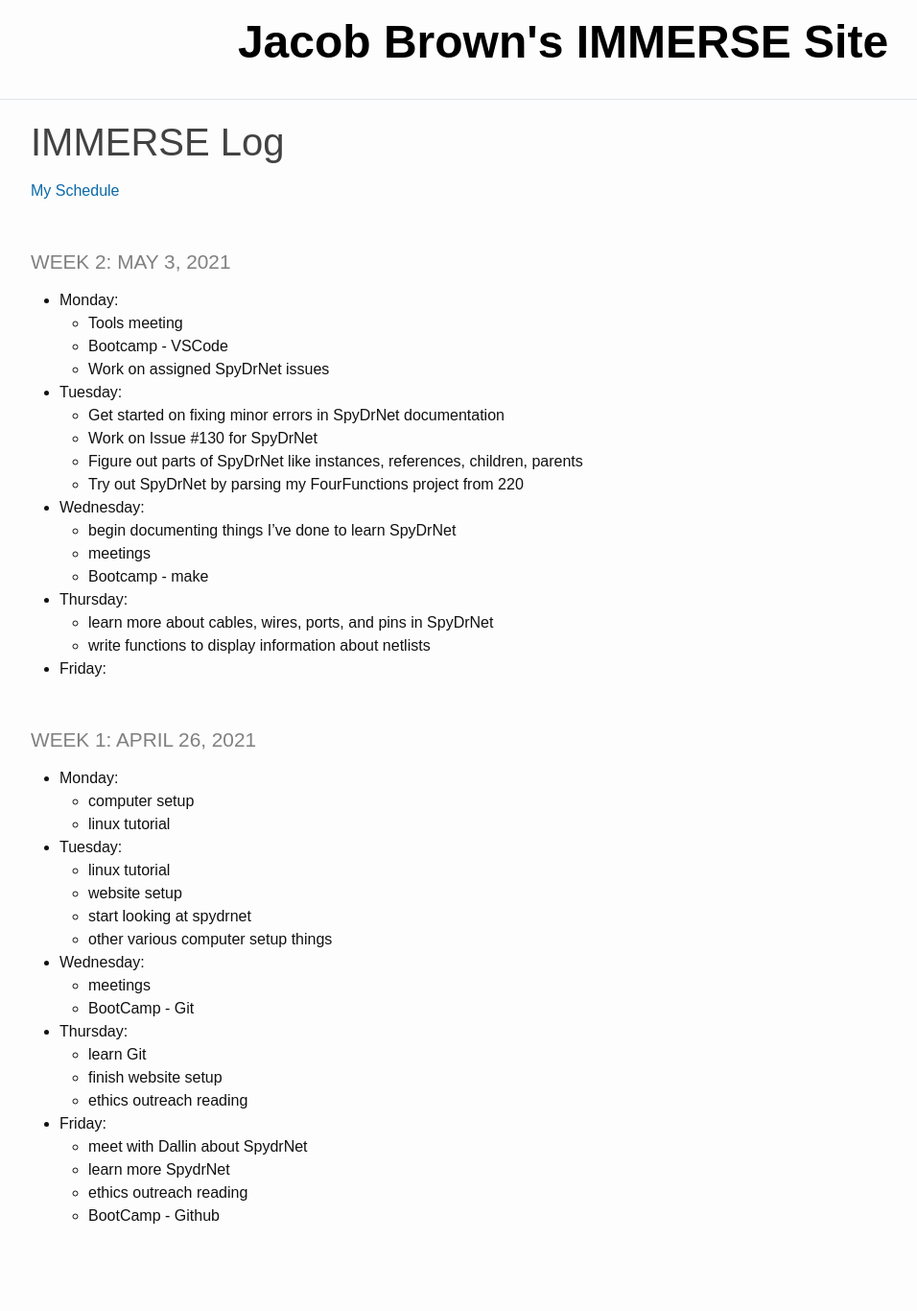
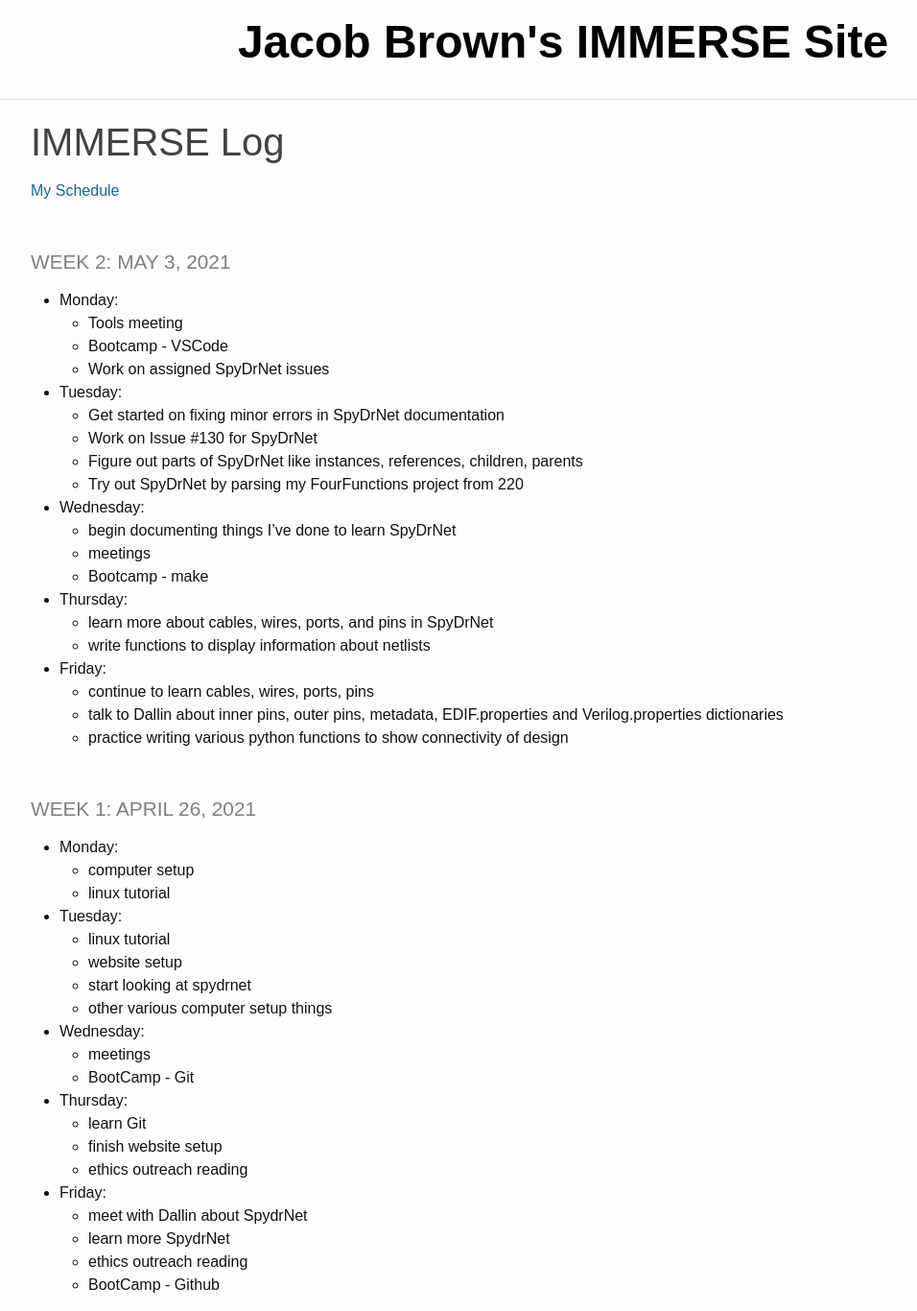
Before and after one commit to jacobdbrown4/jacob_brown, a Jekyll site: the page built from _pages/log.md, in a window 1280 px wide and 1366 px high. Shown: the whole window at 96% size, without its empty margins (53-1009 px from the left). Built offline with Jekyll 4.4.1, drawn with Linux system fonts in a browser that asks for light colours.

Commit message:
updated log

```diff
--- a/_pages/log.md
+++ b/_pages/log.md
@@ -24,6 +24,9 @@ title: IMMERSE Log
   * learn more about cables, wires, ports, and pins in SpyDrNet
   * write functions to display information about netlists
 * **Friday**:
+  * continue to learn cables, wires, ports, pins
+  * talk to Dallin about inner pins, outer pins, metadata, EDIF.properties and Verilog.properties dictionaries
+  * practice writing various python functions to show connectivity of design
 
 ### Week 1: April 26, 2021
 
```
